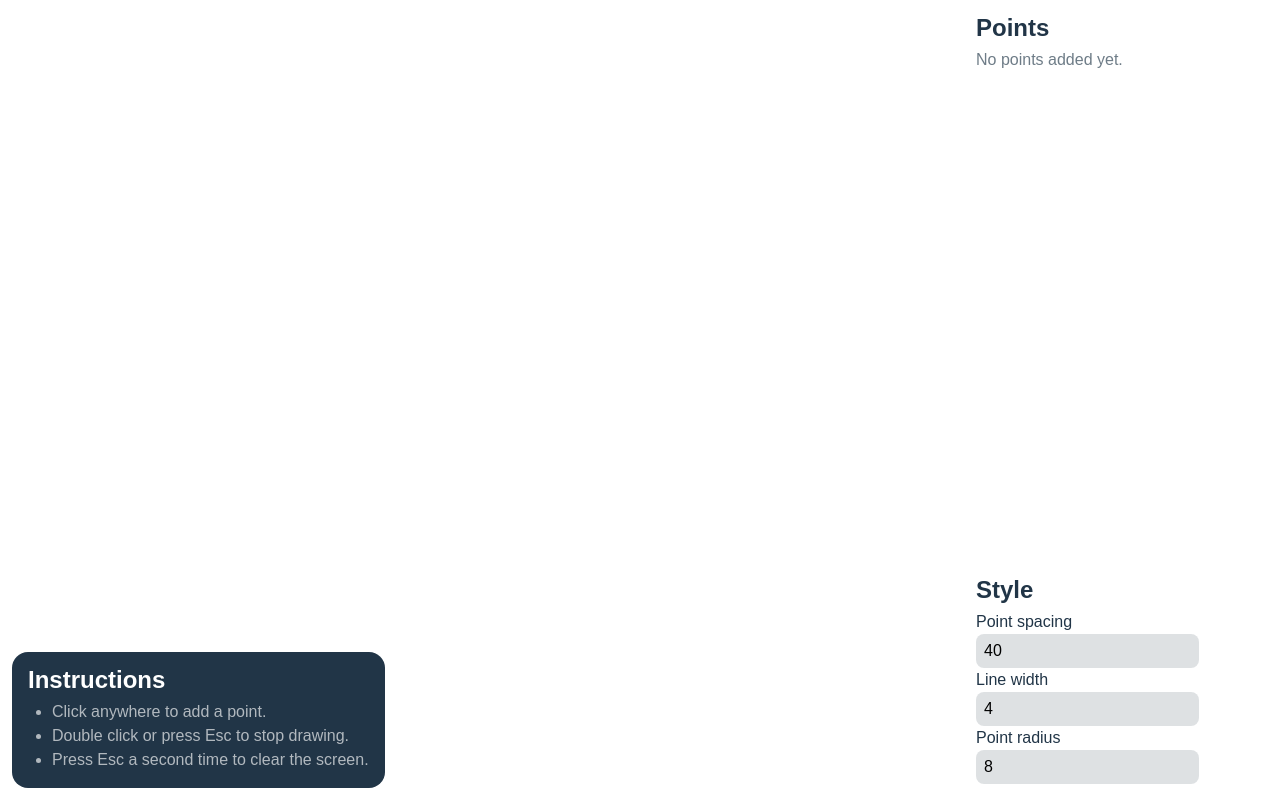
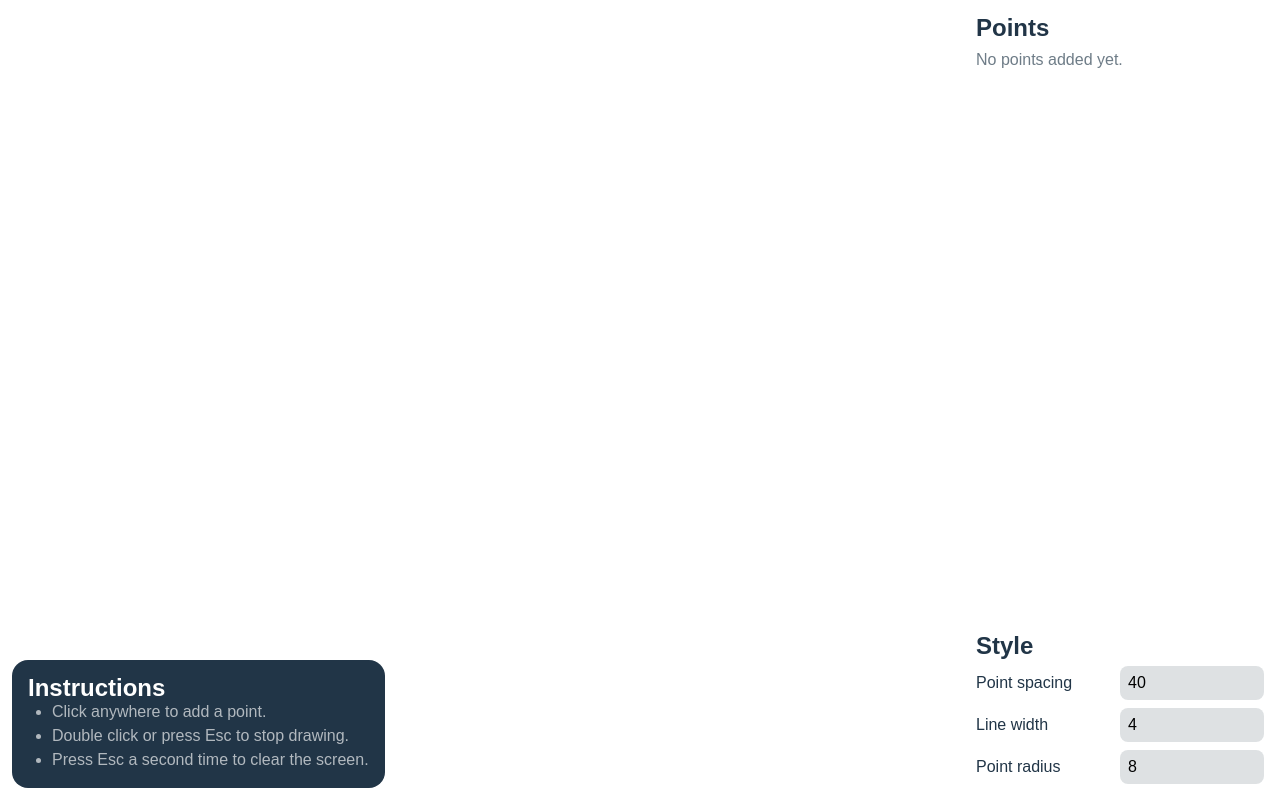
Before and after one commit to TheOmer77/lines, a React (Vite) app: page / in a window 1280 px wide. Built offline with nearby package versions, Linux system fonts and the light colour scheme.

Commit message:
CSS tweaks & fixes

```diff
--- a/src/index.css
+++ b/src/index.css
@@ -30,10 +30,11 @@ body {
 
 input {
   font-size: inherit;
+  font-family: inherit;
   border-radius: 0.5rem;
   border: none;
   padding: 0.5rem;
-
+  min-width: 6rem;
   background-color: var(--color-input);
 }
 
@@ -50,16 +51,34 @@ input:focus {
   color: var(--color-text--secondary);
 }
 
+.section-header,
+.section-subheader {
+  margin: 0;
+}
+
 .section-header {
   font-size: 1.5rem;
-  margin-top: 0;
-  margin-bottom: 0.5rem;
   font-weight: 600;
+}
+
+.section-subheader {
+  font-size: 1rem;
+  font-weight: 500;
+}
+
+.section-subheader:first-of-type {
+  margin-block-start: 0;
 }
 
 .list {
   margin: 0;
   padding-inline-start: 1.5rem;
+}
+
+.labeled-input {
+  display: grid;
+  grid-template-columns: repeat(2, 1fr);
+  align-items: center;
 }
 
 .draw-canvas,
@@ -77,11 +96,11 @@ input:focus {
   width: 320px;
   height: 100vh;
   padding: 1rem;
+  z-index: 1;
   box-sizing: border-box;
-  z-index: 1;
-
   display: flex;
   flex-direction: column;
+  gap: 0.5rem;
 }
 
 .points-display > .points {
@@ -92,6 +111,7 @@ input:focus {
   width: 100%;
   overflow-x: hidden;
   overflow-y: auto;
+  border-radius: 0.5rem;
 }
 
 .points-display > .points > .point {
@@ -99,10 +119,6 @@ input:focus {
   grid-template-columns: repeat(2, 1fr);
   gap: 0.25rem;
   width: 100%;
-}
-
-.points-display > .points > .point > input {
-  width: calc(100% - 1rem);
 }
 
 .instructions {
```
